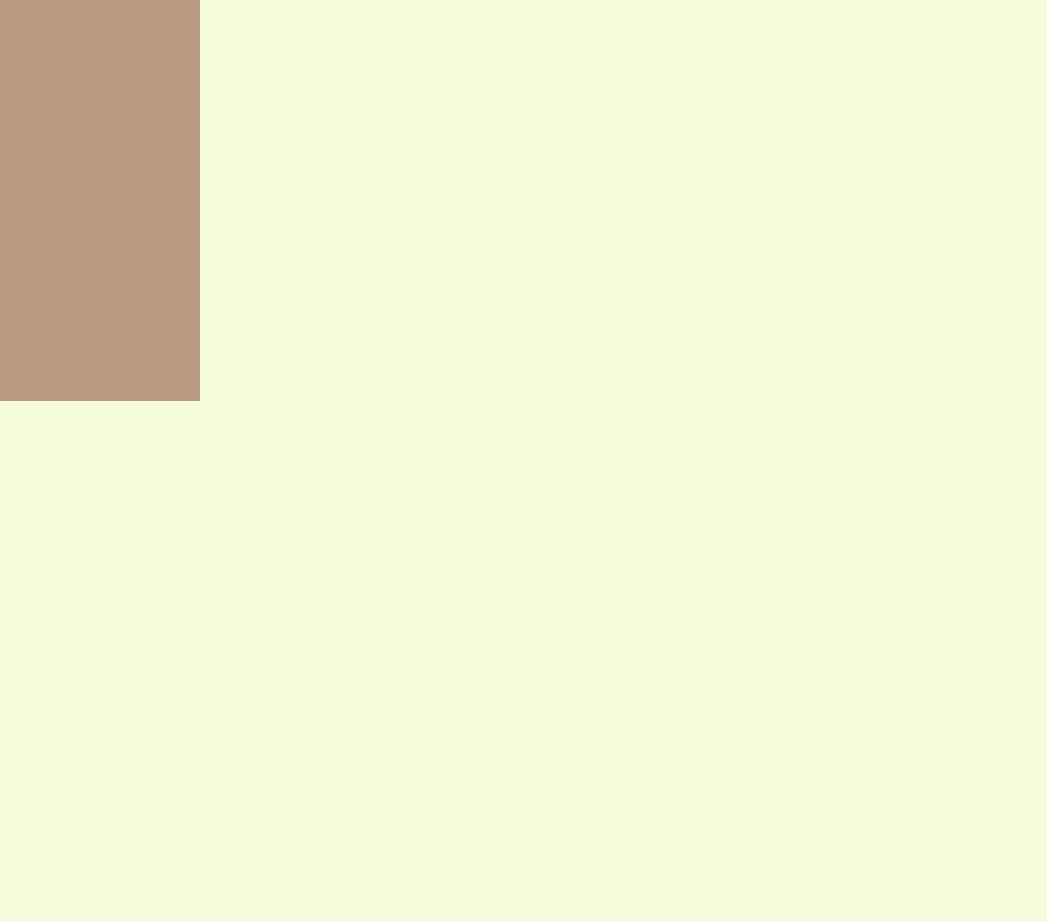
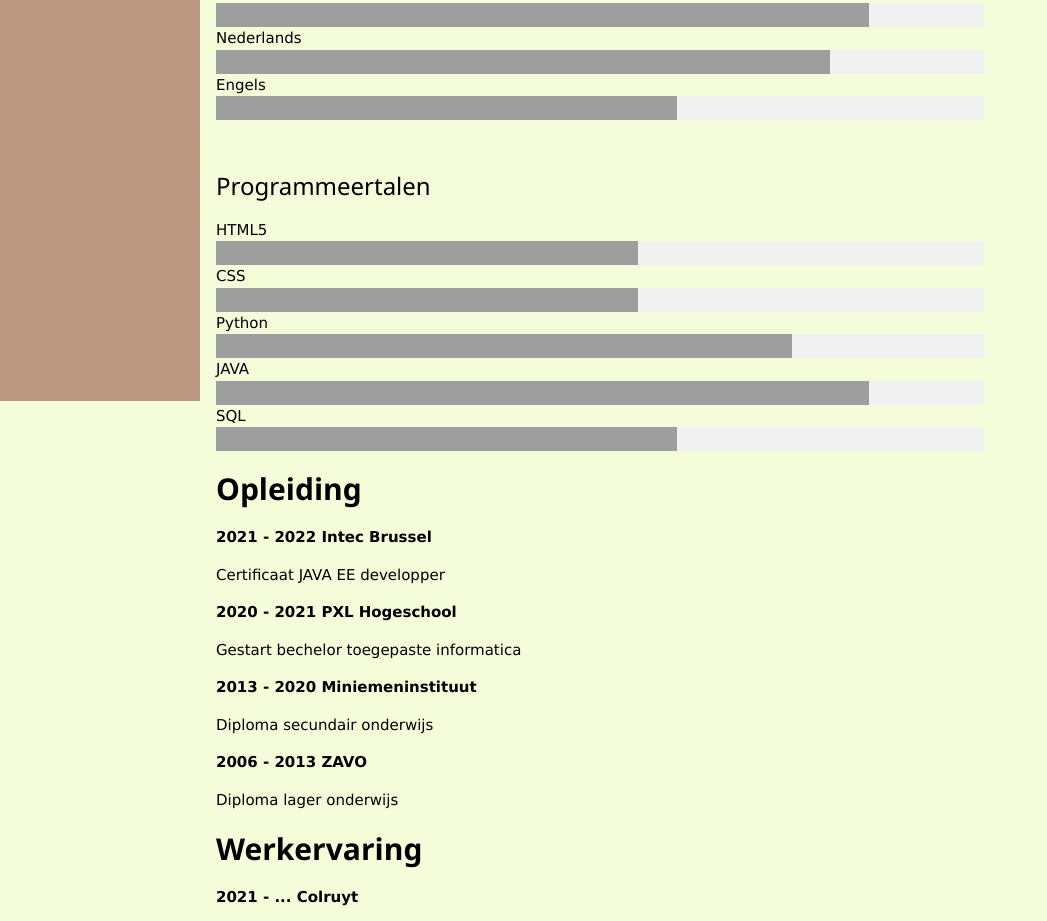
Before and after one commit to zehSrafe/CV, a plain HTML site: page index.html in a window 1280 px wide. Shown: the part 399-1320 px from the top of the page, without its empty margins (0-1047 px from the left). Before the commit the page ends 800 px from the top, so only its background shows below. Drawn offline with nearby package versions, Linux system fonts and the light colour scheme.

Commit message:
got all content

```diff
--- a/css/master.css
+++ b/css/master.css
@@ -53,10 +53,12 @@ body {
   max-width: 800px;
 }
 
-#contact-info {
+ul {
+  padding-left: 0;
+}
+
+ul li {
   list-style: none;
-  padding-left: 0;
-  margin-left: 150px;
 }
 
 .contact-images {
@@ -64,16 +66,12 @@ body {
   width: 15px;
 }
 
-/* #pf {
-  width: 25%;
-  max-width: 150px;
-  min-width: 100px;
-  height: auto;
-  float: right;
-} */
-
 h1 {
   color: #BB9981;
+}
+
+h2 {
+  font-weight: bold !important;
 }
 
 .introduction {
@@ -84,6 +82,30 @@ h1 {
 #profile-title {
   clear: both;
   padding-top: 40px;
+}
+
+.w3-grey {
+  height: 24px;
+}
+
+#french-bar, #java-bar {
+  width: 85%;
+}
+
+#dutch-bar {
+  width: 80%;
+}
+
+#english-bar, #sql-bar {
+  width: 60%;
+}
+
+#html-bar, #css-bar {
+  width: 55%;
+}
+
+#python-bar {
+  width: 75%;
 }
 
 @media screen and (max-width: 700px) {
@@ -126,13 +148,6 @@ h1 {
     width: 100%;
   }
 
-  /* #pf {
-    float: none;
-    margin: auto;
-    display: block;
-    width: 50%;
-  } */
-
   .sidebar a, #title-extra{
     text-align: center;
     float: none;
--- a/index.html
+++ b/index.html
@@ -4,6 +4,7 @@
     <meta charset="utf-8">
     <link rel="stylesheet" href="css/master.css">
     <link rel="icon" type="image/x-icon" href="media/favicon.png">
+    <link rel="stylesheet" href="https://www.w3schools.com/w3css/4/w3.css">
     <link rel="preconnect" href="https://fonts.googleapis.com">
     <link rel="preconnect" href="https://fonts.gstatic.com" crossorigin>
     <link href="https://fonts.googleapis.com/css2?family=Roboto&display=swap" rel="stylesheet">
@@ -26,8 +27,75 @@
         <p>Ik ben een junior Java developper. Ik ben leergierig en minussieus in
           het werk dat ik lever.</p>
 
+        <h2>Talen kennis</h2>
+        <h3>Gesproken talen</h3>
+        <div class="gesproken-talen">
+          <ul>
+            <li>Frans</li>
+            <div class="w3-light-grey">
+              <div id="french-bar" class="w3-grey"></div>
+            </div>
+            <li>Nederlands</li>
+            <div class="w3-light-grey">
+              <div id="dutch-bar" class="w3-grey"></div>
+            </div>
+            <li>Engels</li>
+            <div class="w3-light-grey">
+              <div id="english-bar" class="w3-grey"></div>
+            </div>
+          </ul>
+        </div>
+        <br/>
+        <h3>Programmeertalen</h3>
+        <div class="programmeertalen">
+          <ul>
+            <li>HTML5</li>
+            <div class="w3-light-grey">
+              <div id="html-bar" class="w3-grey"></div>
+            </div>
+            <li>CSS</li>
+            <div class="w3-light-grey">
+              <div id="css-bar" class="w3-grey"></div>
+            </div>
+            <li>Python</li>
+            <div class="w3-light-grey">
+              <div id="python-bar" class="w3-grey"></div>
+            </div>
+            <li>JAVA</li>
+            <div class="w3-light-grey">
+              <div id="java-bar" class="w3-grey"></div>
+            </div>
+            <li>SQL</li>
+            <div class="w3-light-grey">
+              <div id="sql-bar" class="w3-grey"></div>
+            </div>
+          </ul>
+        </div>
+
+        <h2>Opleiding</h2>
+        <div class="opleidingen">
+          <p><strong>2021 - 2022 Intec Brussel</strong></p>
+          <p>Certificaat JAVA EE developper</p>
+          <p><strong>2020 - 2021 PXL Hogeschool</strong></p>
+          <p>Gestart bechelor toegepaste informatica</p>
+          <p><strong>2013 - 2020 Miniemeninstituut</strong></p>
+          <p>Diploma secundair onderwijs</p>
+          <p><strong>2006 - 2013 ZAVO</strong></p>
+          <p>Diploma lager onderwijs</p>
+        </div>
+
+        <h2>Werkervaring</h2>
+        <div class="werkervaringen">
+          <p><strong>2021 - ... Colruyt</strong></p>
+          <p>Bediende verkoop</p>
+          <p><strong>2017 - 2020 BLOKKER</strong></p>
+          <p>Bediende verkoop</p>
+        </div>
+
+        <!-- TODO: add a git project as example -->
+
         <h2>Contact</h2>
-        <ul id="contact-info">
+        <ul>
           <li><img src="media/phone.png" alt="email-icon" class="contact-images"></img> +32412345678</li>
           <li><img src="media/email.png" alt="email-icon" class="contact-images"></img> fakeemail@gmail.com</li>
           <li><img src="media/github.png" alt="email-icon" class="contact-images"></img> <a href="www.github.com/zehSrafe">www.github.com/zehSrafe</a></li>
```
